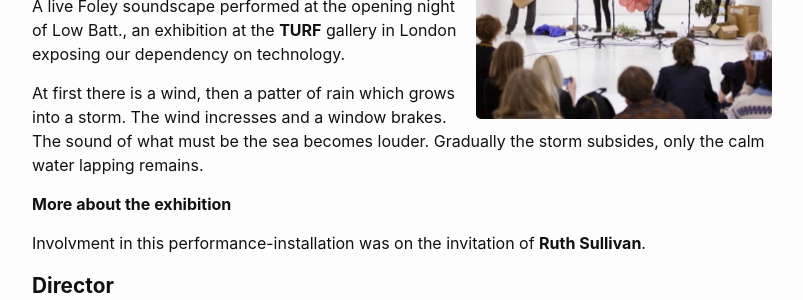
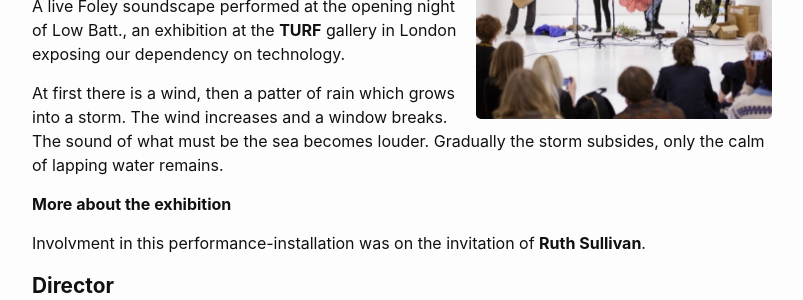
Before and after one commit to markwhiting/bridget, a Jekyll site: the page built from _projects/storm-exercise.markdown, in a window 1280 px wide. Shown: the part 182-482 px from the top of the page, without its empty margins (238-1041 px from the left). Built offline with Jekyll 4.4.1, drawn with Linux system fonts in a browser that asks for light colours.

Commit message:
edited text

```diff
--- a/_projects/storm-exercise.markdown
+++ b/_projects/storm-exercise.markdown
@@ -6,7 +6,7 @@ end: 2018-05-17
 
 A live Foley soundscape performed at the opening night of Low Batt., an exhibition at the [TURF](http://turf-projects.com/about-turf/) gallery in London exposing our dependency on technology.
 
-At first there is a wind, then a patter of rain which grows into a storm. The wind incresses and a window brakes. The sound of what must be the sea becomes louder. Gradually the storm subsides, only the calm water lapping remains.
+At first there is a wind, then a patter of rain which grows into a storm. The wind increases and a window breaks. The sound of what must be the sea becomes louder. Gradually the storm subsides, only the calm of lapping water remains.
 
 [More about the exhibition](http://turf-projects.com/low-batt/)
 
```
